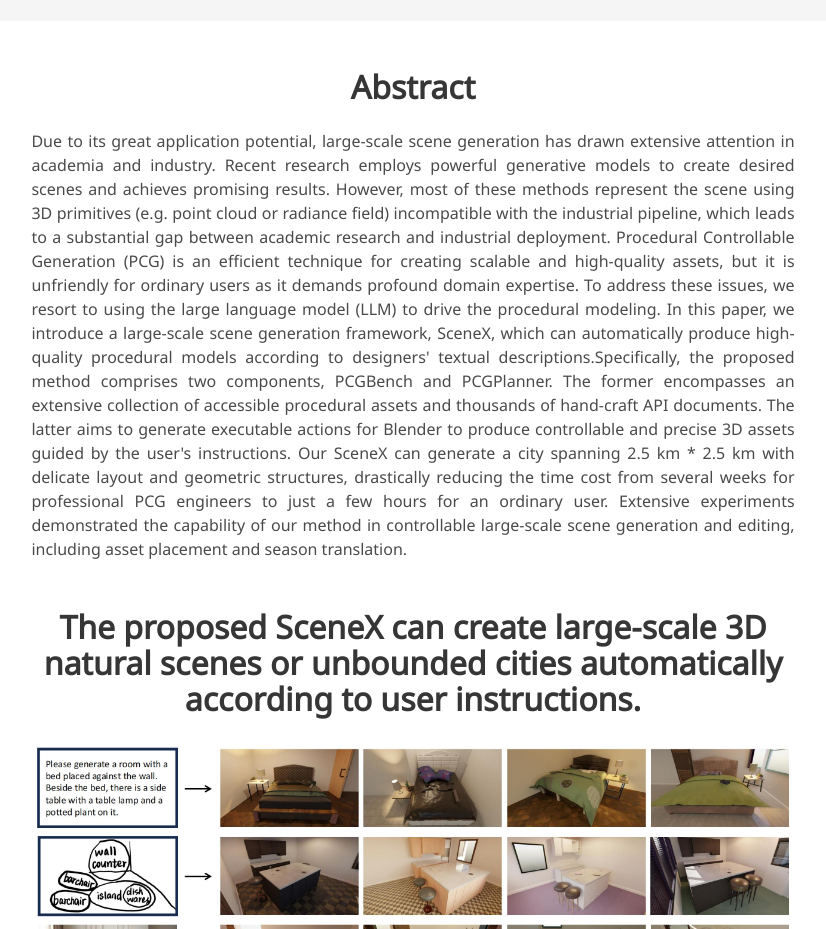
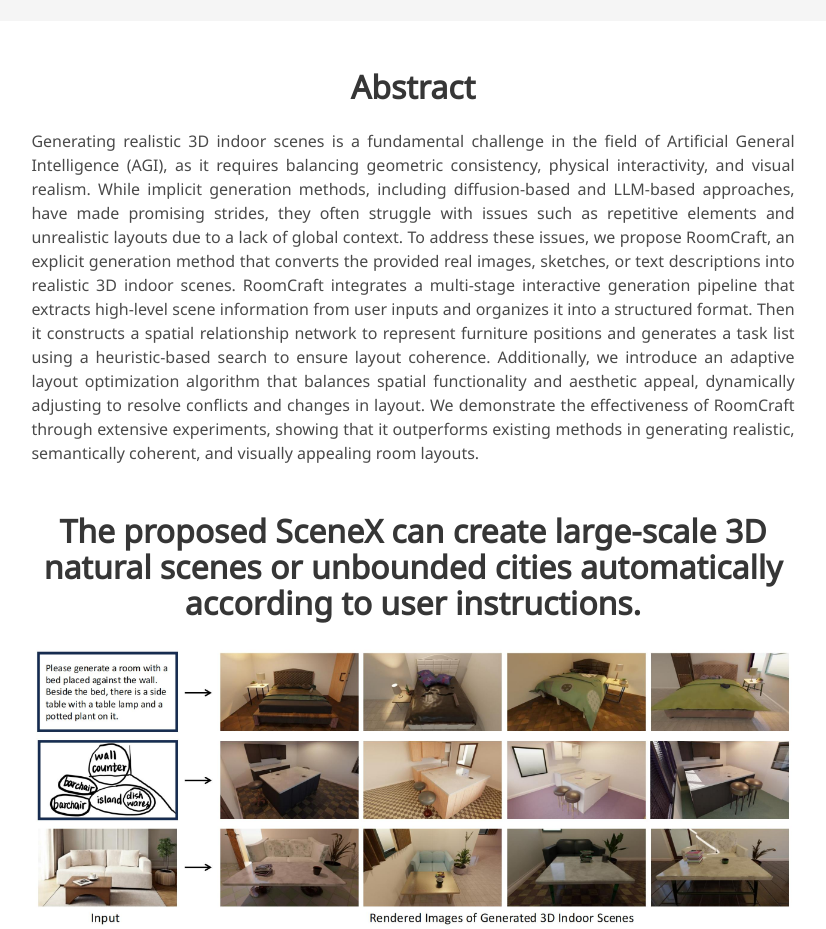
Before and after one commit to RoomCraft/RoomCraft.github.io, a plain HTML site: page index.html in a window 1280 px wide. Shown: the part 886-1815 px from the top of the page, without its empty margins (227-1053 px from the left). Drawn offline with nearby package versions, Linux system fonts and the light colour scheme; some icons are missing; a web font is replaced by a local one.

Commit message:
Update index.html

```diff
--- a/index.html
+++ b/index.html
@@ -191,12 +191,8 @@
         <h2 class="title is-3">Abstract</h2>
         <div class="content has-text-justified">
           <p>
-            Due to its great application potential, large-scale scene generation has drawn extensive attention in academia and industry.
-            Recent research employs powerful generative models to create desired scenes and achieves promising results.
-            However, most of these methods represent the scene using 3D primitives (e.g. point cloud or radiance field) incompatible with the industrial pipeline, which
-            leads to a substantial gap between academic research and industrial deployment.
-            Procedural Controllable Generation (PCG) is an efficient technique for creating scalable and high-quality assets, but it is unfriendly for ordinary users as it demands profound domain expertise. To address these issues, we resort to using the large language model (LLM) to drive the procedural modeling.
-            In this paper, we introduce a large-scale scene generation framework, SceneX, which can automatically produce high-quality procedural models according to designers' textual descriptions.Specifically, the proposed method comprises two components, PCGBench and PCGPlanner. The former encompasses an extensive collection of accessible procedural assets and thousands of hand-craft API documents. The latter aims to generate executable actions for Blender to produce controllable and precise 3D assets guided by the user's instructions. Our SceneX can generate a city spanning 2.5 km * 2.5 km with delicate layout and geometric structures, drastically reducing the time cost from several weeks for professional PCG engineers to just a few hours for an ordinary user. Extensive experiments demonstrated the capability of our method in controllable large-scale scene generation and editing, including asset placement and season translation.
+            Generating realistic 3D indoor scenes is a fundamental challenge in the field of Artificial General Intelligence (AGI), as it requires balancing geometric consistency, physical interactivity, and visual realism. While implicit generation methods, including diffusion-based and LLM-based approaches, have made promising strides, they often struggle with issues such as repetitive elements and unrealistic layouts due to a lack of global context.
+            To address these issues, we propose RoomCraft, an explicit generation method that converts the provided real images, sketches, or text descriptions into realistic 3D indoor scenes. RoomCraft integrates a multi-stage interactive generation pipeline that extracts high-level scene information from user inputs and organizes it into a structured format. Then it constructs a spatial relationship network to represent furniture positions and generates a task list using a heuristic-based search to ensure layout coherence. Additionally, we introduce an adaptive layout optimization algorithm that balances spatial functionality and aesthetic appeal, dynamically adjusting to resolve conflicts and changes in layout. We demonstrate the effectiveness of RoomCraft through extensive experiments, showing that it outperforms existing methods in generating realistic, semantically coherent, and visually appealing room layouts.
           </p>
         </div>
       </div>
```
